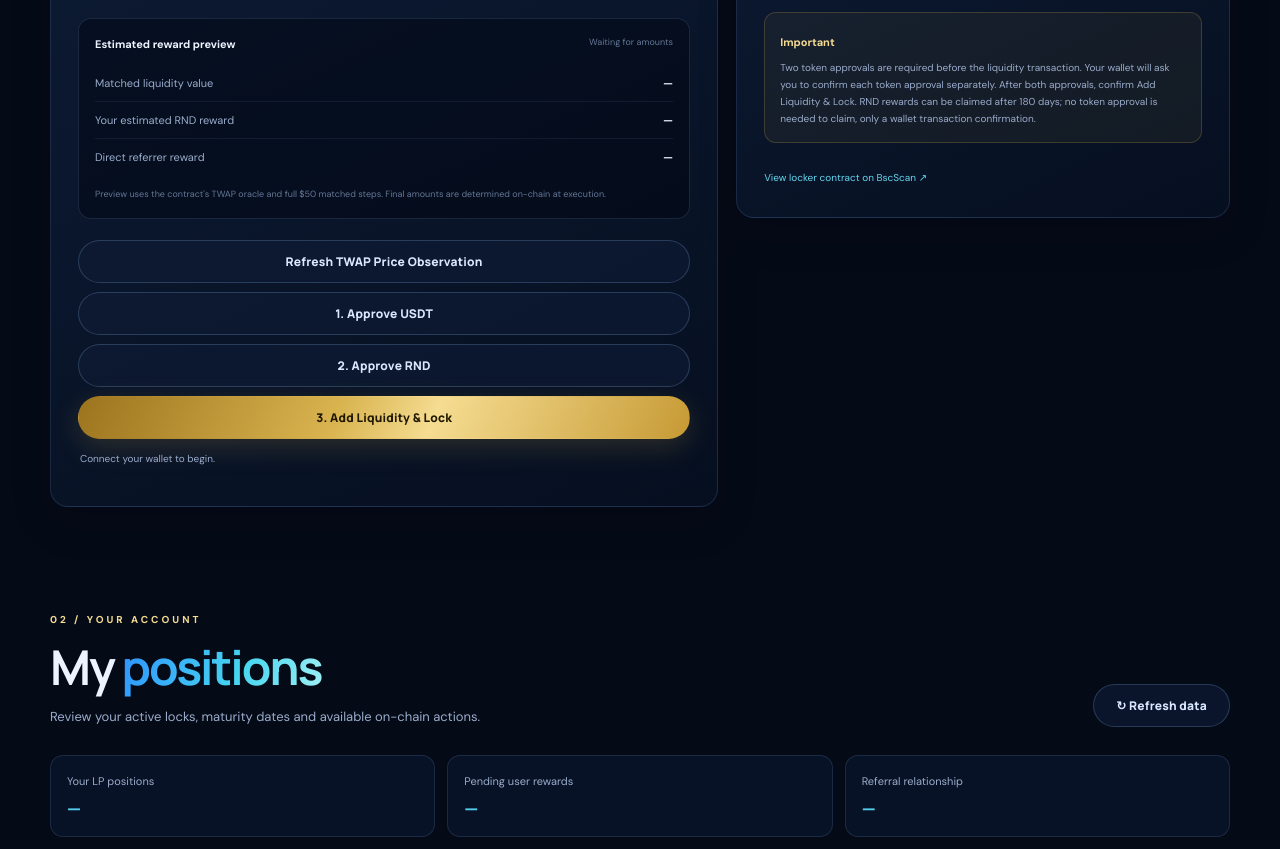
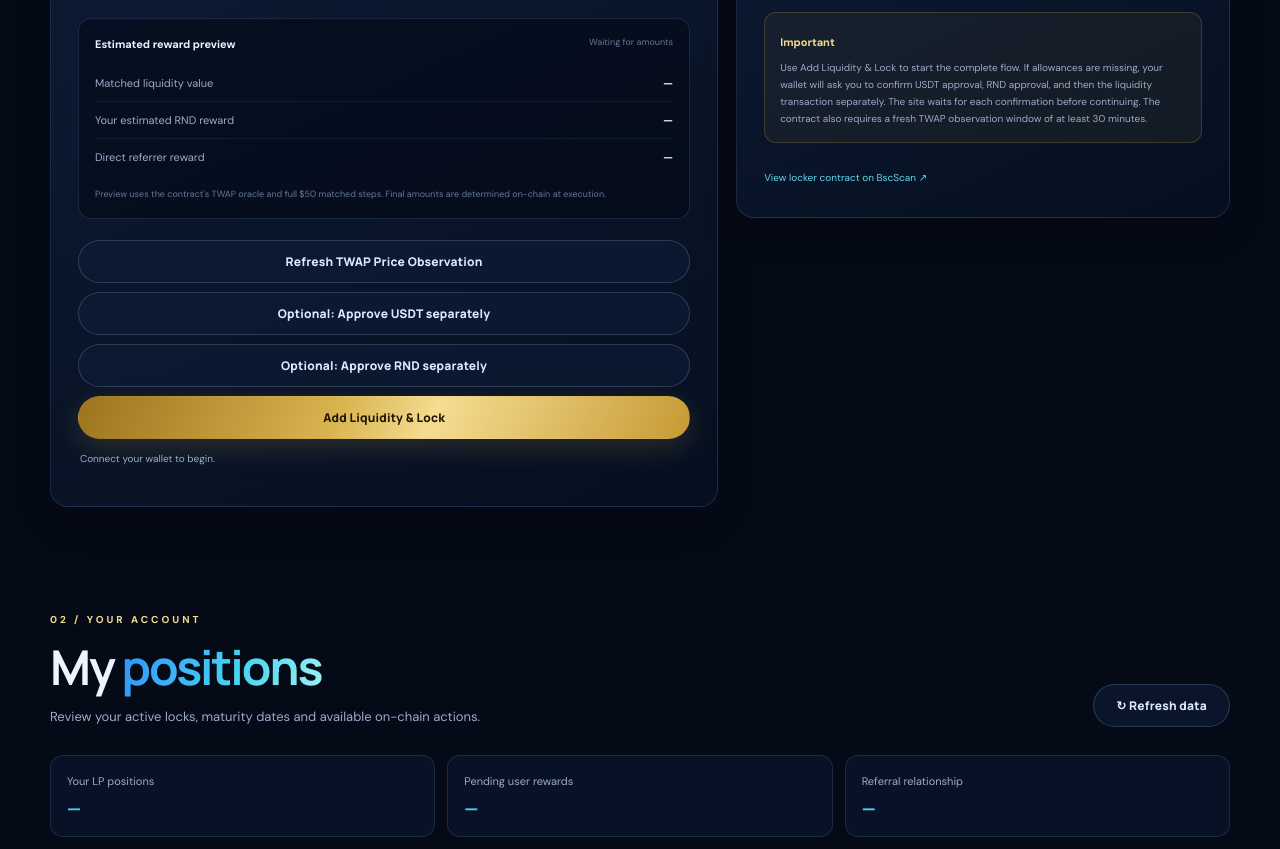
Before and after one commit to RanDigital4/lptest, a plain HTML site: page index.html in a window 1280 px wide. Shown: the part 1450-2299 px from the top of the page. Drawn offline with nearby package versions, Linux system fonts and the light colour scheme.

Commit message:
Update index.html

```diff
--- a/index.html
+++ b/index.html
@@ -48,10 +48,10 @@
           <label class="field-label" for="rndAmount">RND amount <span class="wallet-balance" id="rndBalance">Wallet balance: Connect wallet</span></label><div class="amount-box"><input id="rndAmount" type="number" min="0" step="any" placeholder="Auto-calculated from pool"><span class="token-chip"><b class="token-icon rnd">R</b> RND</span></div>
           <input id="referrerInput" type="hidden" value=""><p class="fineprint quote-note" id="quoteNote">RND amount is automatically estimated from the live PancakeSwap V2 pool ratio. Final amounts may vary slightly when the transaction executes.</p>
           <div class="preview-box"><div class="preview-head"><b>Estimated reward preview</b><span id="previewState">Waiting for amounts</span></div><div class="preview-row"><span>Matched liquidity value</span><b id="matchedValue">—</b></div><div class="preview-row"><span>Your estimated RND reward</span><b id="userReward">—</b></div><div class="preview-row"><span>Direct referrer reward</span><b id="refReward">—</b></div><p class="fineprint">Preview uses the contract's TWAP oracle and full $50 matched steps. Final amounts are determined on-chain at execution.</p></div>
-          <div class="action-stack"><button class="btn btn-outline full" id="oracleBtn">Refresh TWAP Price Observation</button><button class="btn btn-outline full" id="approveUsdtBtn">1. Approve USDT</button><button class="btn btn-outline full" id="approveRndBtn">2. Approve RND</button><button class="btn btn-gold full" id="addLiquidityBtn">3. Add Liquidity & Lock</button></div>
+          <div class="action-stack"><button class="btn btn-outline full" id="oracleBtn">Refresh TWAP Price Observation</button><button class="btn btn-outline full" id="approveUsdtBtn">Optional: Approve USDT separately</button><button class="btn btn-outline full" id="approveRndBtn">Optional: Approve RND separately</button><button class="btn btn-gold full" id="addLiquidityBtn">Add Liquidity & Lock</button></div>
           <div class="tx-status" id="liquidityStatus" role="status">Connect your wallet to begin.</div>
         </div>
-        <aside class="panel detail-panel"><div class="panel-top"><div><b>Position overview</b><small>Before you confirm</small></div><span class="shield">◇</span></div><div class="detail-row"><span>Network</span><b>BNB Smart Chain</b></div><div class="detail-row"><span>Liquidity route</span><b>PancakeSwap V2</b></div><div class="detail-row"><span>LP recipient</span><b>RND Locker Contract</b></div><div class="detail-row"><span>Lock duration</span><b>180 days</b></div><div class="detail-row"><span>Early withdrawal</span><b class="warning-text">Not available</b></div><div class="callout"><b>Important</b><p>Two token approvals are required before the liquidity transaction. Your wallet will ask you to confirm each token approval separately. After both approvals, confirm Add Liquidity & Lock. RND rewards can be claimed after 180 days; no token approval is needed to claim, only a wallet transaction confirmation.</p></div><a class="text-link" href="https://bscscan.com/address/0xC986601a2FB2f4763147D2CD3A6742353f0eF718" target="_blank" rel="noopener">View locker contract on BscScan ↗</a></aside>
+        <aside class="panel detail-panel"><div class="panel-top"><div><b>Position overview</b><small>Before you confirm</small></div><span class="shield">◇</span></div><div class="detail-row"><span>Network</span><b>BNB Smart Chain</b></div><div class="detail-row"><span>Liquidity route</span><b>PancakeSwap V2</b></div><div class="detail-row"><span>LP recipient</span><b>RND Locker Contract</b></div><div class="detail-row"><span>Lock duration</span><b>180 days</b></div><div class="detail-row"><span>Early withdrawal</span><b class="warning-text">Not available</b></div><div class="callout"><b>Important</b><p>Use Add Liquidity & Lock to start the complete flow. If allowances are missing, your wallet will ask you to confirm USDT approval, RND approval, and then the liquidity transaction separately. The site waits for each confirmation before continuing. The contract also requires a fresh TWAP observation window of at least 30 minutes.</p></div><a class="text-link" href="https://bscscan.com/address/0xC986601a2FB2f4763147D2CD3A6742353f0eF718" target="_blank" rel="noopener">View locker contract on BscScan ↗</a></aside>
       </div>
     </section>
 
```
